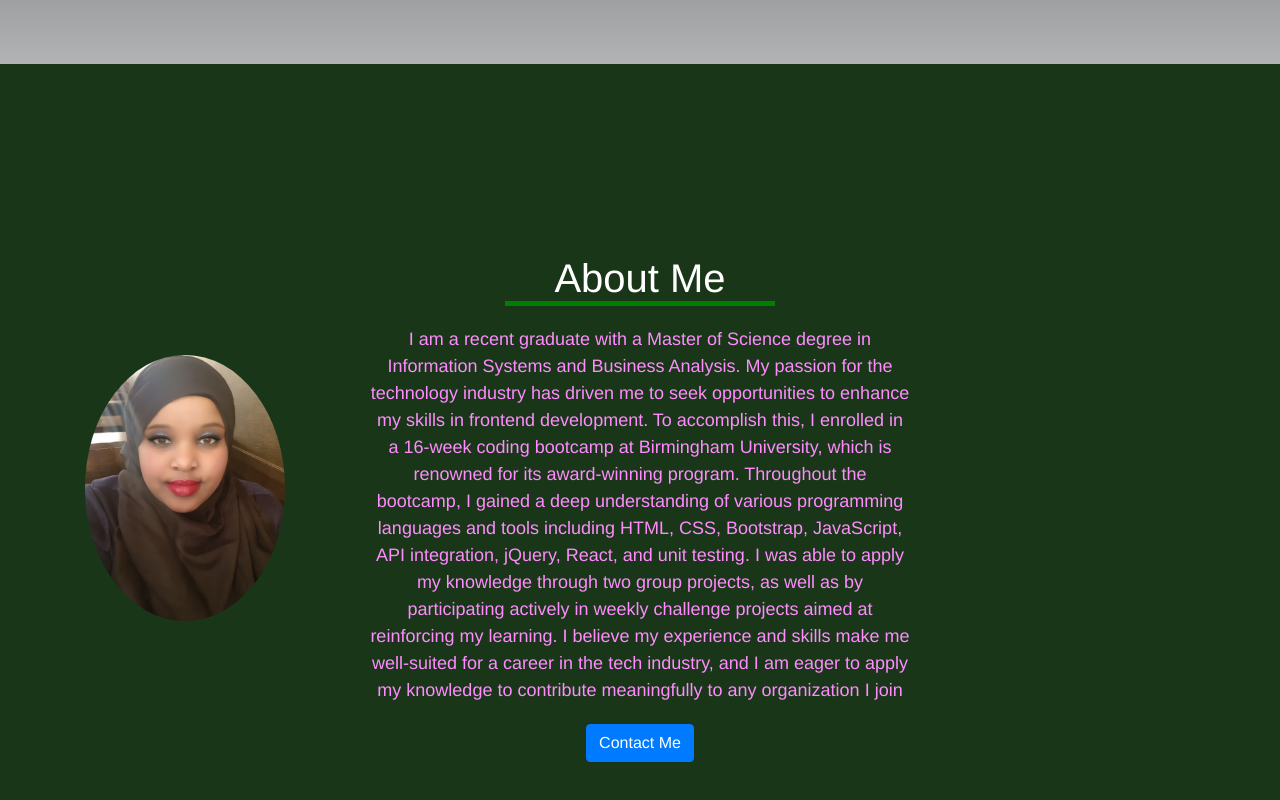
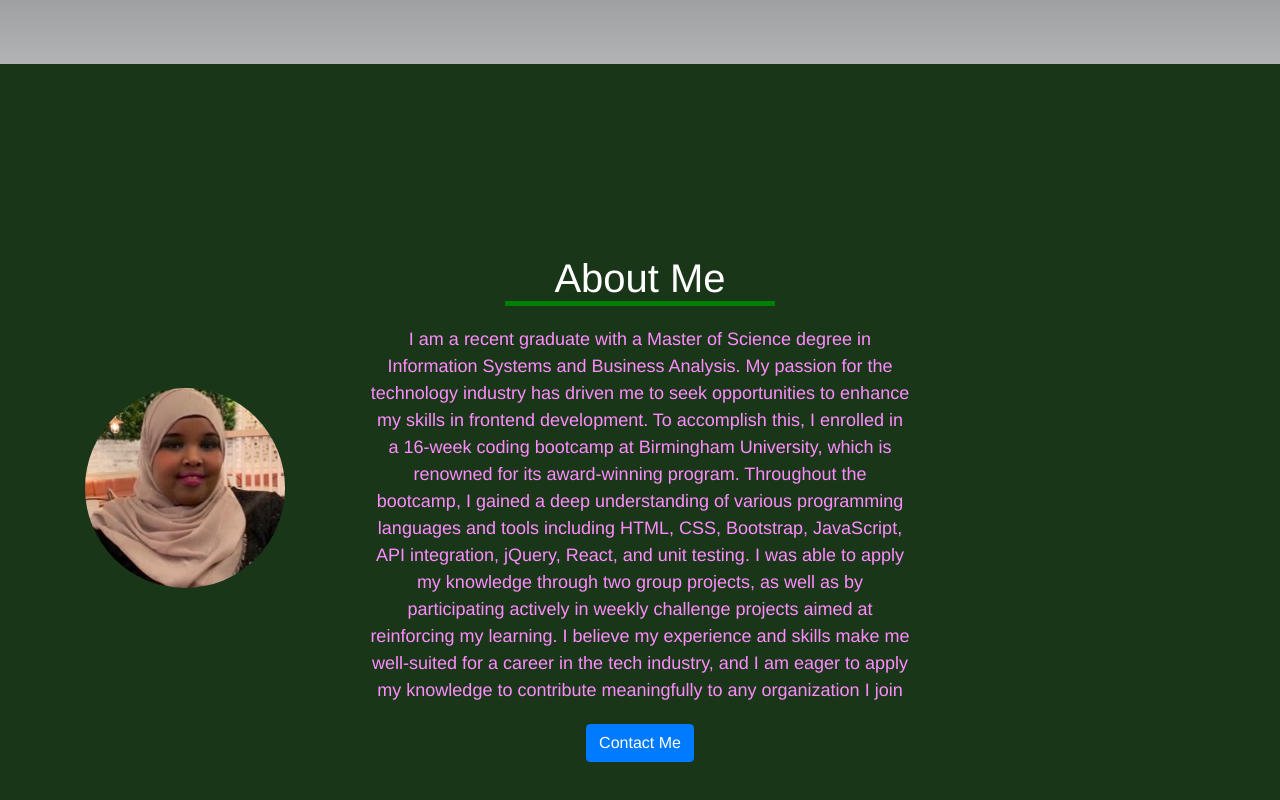
Before and after one commit to fadumasaidcodes/Faduma-Portfolio, a plain HTML site: page index.html in a window 1280 px wide. Shown: the part 496-1296 px from the top of the page. Drawn offline with nearby package versions, Linux system fonts and the light colour scheme.

Commit message:
added the latest changes

```diff
--- a/index.html
+++ b/index.html
@@ -90,7 +90,7 @@
       <div class="row align-items-center">
         <div class="col-lg-3 my-auto mb-5">
           <div class="device-container">
-            <img src="./images/faduma.png" class="img-fluid rounded-circle" alt="Profile Picture">
+            <img src="./images/1612761398695.jpeg" class="img-fluid rounded-circle" alt="Profile Picture">
           </div>
         </div>
         <div class="col-lg-6 my-auto text-center mt-5 mb-5">
```
Also changed, not shown: images/1612761398695.jpeg (added).
